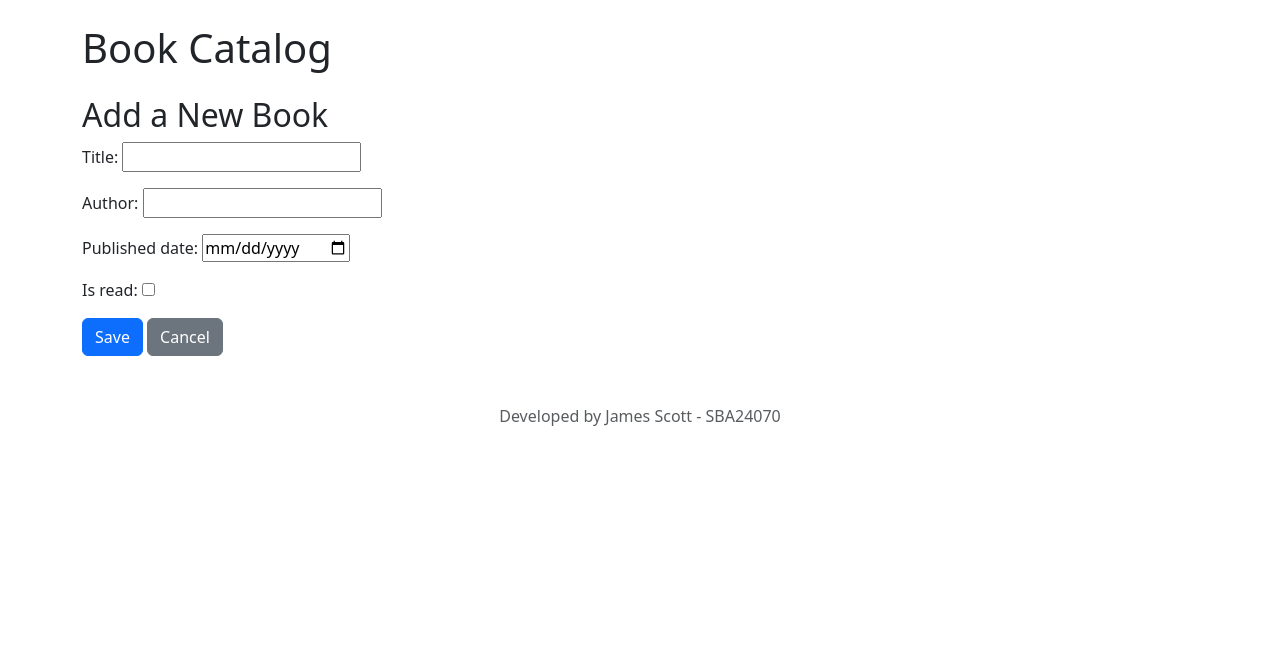
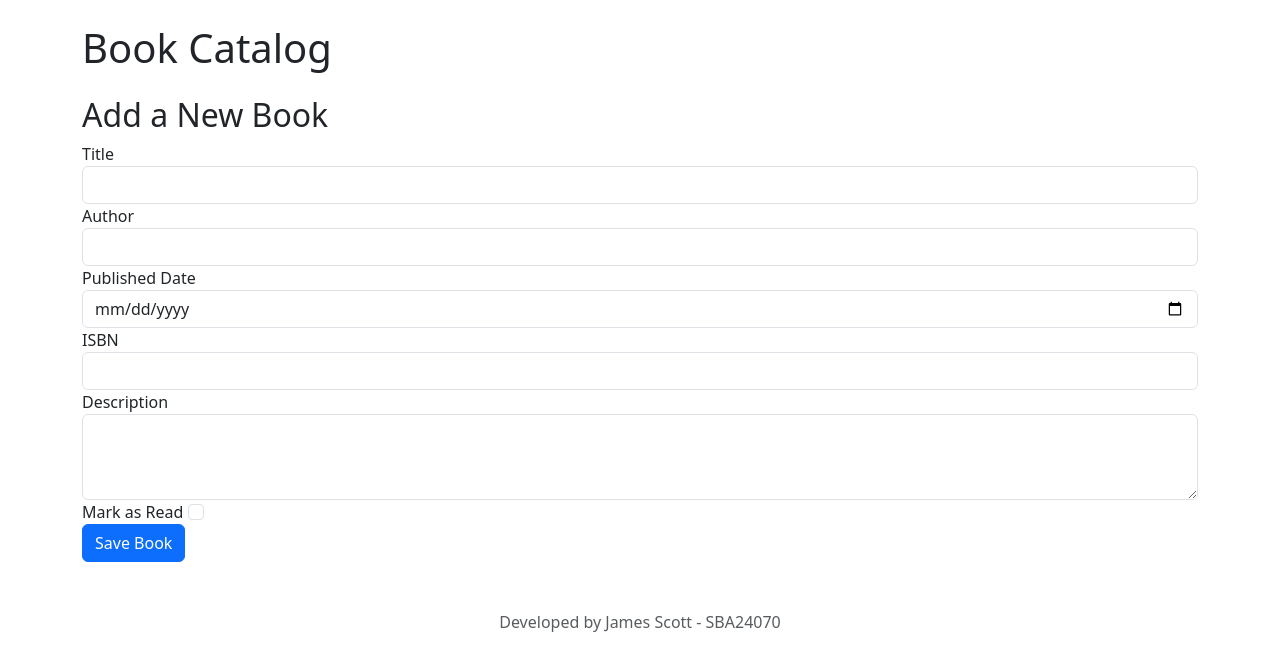
Before and after one commit to Jamesscott34/DevopsCA, a Django app: page /add/ in a window 1280 px wide. Shown: the top 671 px of the page. Run offline with Django 4.2, Linux system fonts and the light colour scheme.

Commit message:
Finished Open Library integration and ISBN generation

```diff
--- a/books/forms.py
+++ b/books/forms.py
@@ -1,11 +1,17 @@
 from django import forms
 from .models import Book
+
+# forms.py
 
 class BookForm(forms.ModelForm):
     class Meta:
         model = Book
-
-        fields = ['title', 'author', 'published_date', 'is_read']
+        fields = ['title', 'author', 'published_date', 'isbn', 'description', 'is_read']
         widgets = {
-            'published_date': forms.DateInput(attrs={'type': 'date'}),
+            'published_date': forms.DateInput(attrs={'type': 'date', 'class': 'form-control'}),
+            'description': forms.Textarea(attrs={'rows': 3, 'class': 'form-control'}),
+            'title': forms.TextInput(attrs={'class': 'form-control'}),
+            'author': forms.TextInput(attrs={'class': 'form-control'}),
+            'isbn': forms.TextInput(attrs={'class': 'form-control'}),
+            'is_read': forms.CheckboxInput(attrs={'class': 'form-check-input'}),
         }
--- a/books/models.py
+++ b/books/models.py
@@ -5,7 +5,7 @@ class Book(models.Model):
     author = models.CharField(max_length=100)
     description = models.TextField(blank=True)
     published_date = models.DateField()
-    isbn = models.CharField(max_length=13, blank=True, null=True)  # ✅ MUST BE HERE
+    isbn = models.CharField(max_length=13, unique=True, blank=True, null=True)
     is_read = models.BooleanField(default=False)
 
     def __str__(self):
--- a/books/templates/books/add_book.html
+++ b/books/templates/books/add_book.html
@@ -1,11 +1,53 @@
-<!-- add_book.html -->
 {% extends 'books/base.html' %}
+
 {% block content %}
-<h2>Add a New Book</h2>
-<form method="post">
+  <h2>Add a New Book</h2>
+
+
+  {% if form.errors %}
+    <div class="alert alert-danger">
+      <ul>
+        {% for field in form %}
+          {% for error in field.errors %}
+            <li><strong>{{ field.label }}:</strong> {{ error }}</li>
+          {% endfor %}
+        {% endfor %}
+      </ul>
+    </div>
+  {% endif %}
+
+  <form method="post">
     {% csrf_token %}
-    {{ form.as_p }}
-    <button type="submit" class="btn btn-primary">Save</button>
-    <a href="{% url 'home' %}" class="btn btn-secondary">Cancel</a>
-</form>
+    <div class="form-group">
+      <label for="id_title">Title</label>
+      {{ form.title }}
+    </div>
+
+    <div class="form-group">
+      <label for="id_author">Author</label>
+      {{ form.author }}
+    </div>
+
+    <div class="form-group">
+      <label for="id_published_date">Published Date</label>
+      {{ form.published_date }}
+    </div>
+
+    <div class="form-group">
+      <label for="id_isbn">ISBN</label>
+      {{ form.isbn }}
+    </div>
+
+    <div class="form-group">
+      <label for="id_description">Description</label>
+      {{ form.description }}
+    </div>
+
+    <div class="form-group">
+      <label for="id_is_read">Mark as Read</label>
+      {{ form.is_read }}
+    </div>
+
+    <button type="submit" class="btn btn-primary">Save Book</button>
+  </form>
 {% endblock %}
--- a/books/urls.py
+++ b/books/urls.py
@@ -1,16 +1,14 @@
-from django.urls import path, include
-from .views import (
-    home, add_book, edit_book,
-    delete_book, toggle_read_status,
-    read_books, unread_books
-)
+from django.urls import path
+from . import views
 
 urlpatterns = [
-    path('', home, name='home'),
-    path('add/', add_book, name='add_book'),
-    path('edit/<int:pk>/', edit_book, name='edit_book'),
-    path('delete/<int:pk>/', delete_book, name='delete_book'),
-    path('toggle-read/<int:pk>/', toggle_read_status, name='toggle_read'),
-    path('read/', read_books, name='read_books'),
-    path('unread/', unread_books, name='unread_books'),
+    path('', views.home, name='home'),
+    path('add/', views.add_book, name='add_book'),
+    path('edit/<int:book_id>/', views.edit_book, name='edit_book'),
+    path('delete/<str:isbn>/', views.delete_book_by_isbn, name='delete_book_by_isbn'),
+    path('toggle/<int:book_id>/', views.toggle_read, name='toggle_read'),
+    path('read/', views.read_books, name='read_books'),
+    path('unread/', views.unread_books, name='unread_books'),
+    path('open-library/', views.open_library_search, name='open_library_search'),
+    path('open-library/save/', views.save_open_library_book, name='save_open_library_book'),
 ]
--- a/books/views.py
+++ b/books/views.py
@@ -1,6 +1,15 @@
 from django.shortcuts import render, redirect, get_object_or_404
 from .models import Book
 from .forms import BookForm
+from django.views.decorators.csrf import csrf_exempt
+import requests
+from django.http import JsonResponse
+from django.shortcuts import render, redirect
+from .models import Book
+from .forms import BookForm
+from datetime import datetime
+import random
+
 
 def home(request):
     books = Book.objects.all()
@@ -27,12 +36,11 @@ def edit_book(request, pk):
         form = BookForm(instance=book)
     return render(request, 'books/edit_book.html', {'form': form})
 
-def delete_book(request, pk):
-    book = get_object_or_404(Book, pk=pk)
-    if request.method == "POST":
-        book.delete()
-        return redirect('home')
-    return render(request, 'books/confirm_delete.html', {'book': book})
+def delete_book_by_isbn(request, isbn):
+    book = get_object_or_404(Book, isbn=isbn)
+    book.delete()
+    return redirect('home')
+
 
 def toggle_read_status(request, pk):
     book = get_object_or_404(Book, pk=pk)
@@ -47,3 +55,94 @@ def read_books(request):
 def unread_books(request):
     books = Book.objects.filter(is_read=False)
     return render(request, 'books/unread_books.html', {'books': books})
+
+import requests
+from django.shortcuts import render
+
+@csrf_exempt
+def open_library_search(request):
+    query = request.GET.get('query', '')
+    results = []
+
+    if query:
+        # If user searched, use the search endpoint
+        response = requests.get('https://openlibrary.org/search.json', params={'q': query})
+        if response.status_code == 200:
+            data = response.json()
+            docs = data.get('docs', [])[:30]
+            for book in docs:
+                results.append({
+                    'title': book.get('title', 'No Title'),
+                    'author': ', '.join(book.get('author_name', ['Unknown'])),
+                    'publish_year': book.get('first_publish_year', 'Unknown'),
+                    'isbn': book.get('isbn', [''])[0] if book.get('isbn') else '',
+                    'cover_url': f"https://covers.openlibrary.org/b/isbn/{book['isbn'][0]}-L.jpg" if book.get('isbn') else '',
+                })
+    else:
+        # Default list: use a subject and sort alphabetically
+        subject = 'fiction'  # You can change this
+        response = requests.get(f'https://openlibrary.org/subjects/{subject}.json?limit=30')
+        if response.status_code == 200:
+            data = response.json()
+            works = sorted(data.get('works', []), key=lambda x: x.get('title', '').lower())
+            for book in works:
+                results.append({
+                    'title': book.get('title', 'No Title'),
+                    'author': ', '.join([a.get('name', 'Unknown') for a in book.get('authors', [])]),
+                    'publish_year': book.get('first_publish_year', 'Unknown'),
+                    'isbn': '',  # Subject API doesn’t return ISBN
+                    'cover_url': f"https://covers.openlibrary.org/b/id/{book['cover_id']}-L.jpg" if book.get('cover_id') else '',
+                })
+
+    return render(request, 'books/open_library.html', {
+        'results': results,
+        'query': query
+    })
+
+def toggle_read(request, book_id):
+    book = get_object_or_404(Book, pk=book_id)
+    book.is_read = not book.is_read
+    book.save()
+    return redirect('home')
+
+
+
+def save_open_library_book(request):
+    if request.method == "POST":
+        title = request.POST.get("title")
+        author = request.POST.get("author")
+        raw_date = request.POST.get("published_date")
+        isbn = request.POST.get("isbn", "").strip()
+
+        # Convert "1976" → "1976-01-01"
+        try:
+            if raw_date and len(raw_date) == 4:
+                published_date = datetime.strptime(raw_date + "-01-01", "%Y-%m-%d").date()
+            else:
+                published_date = datetime.strptime(raw_date, "%Y-%m-%d").date()
+        except Exception:
+            published_date = None  # optional: fallback or raise
+
+        # Auto-generate unique ISBN if not provided or invalid
+        if not isbn or isbn.lower().startswith("js"):
+            from .models import Book
+            existing_isbns = Book.objects.values_list("isbn", flat=True)
+            while True:
+                new_isbn = f"JS{random.randint(1000000, 9999999)}"
+                if new_isbn not in existing_isbns:
+                    isbn = new_isbn
+                    break
+
+        Book.objects.create(
+            title=title,
+            author=author,
+            published_date=published_date,
+            isbn=isbn,
+            description=request.POST.get("description", ""),  # optional
+        )
+        return redirect("home")
+
+
+def generate_js_isbn():
+    count = Book.objects.count() + 1
+    return f"JS{count:05d}"  # e.g. JS00001
--- a/requirements.txt
+++ b/requirements.txt
@@ -1,7 +1,12 @@
 asgiref==3.9.0
+certifi==2025.6.15
+charset-normalizer==3.4.2
 Django==5.2.4
 djangorestframework==3.16.0
 gunicorn==23.0.0
+idna==3.10
 packaging==25.0
 psycopg2-binary==2.9.10
+requests==2.32.4
 sqlparse==0.5.3
+urllib3==2.5.0
```
Also changed, not shown: books/templates/books/edit_book.html (+34 -5 lines), books/templates/books/home.html (+17 -6 lines), books/templates/books/open_library.html (added, +47 -0 lines).
